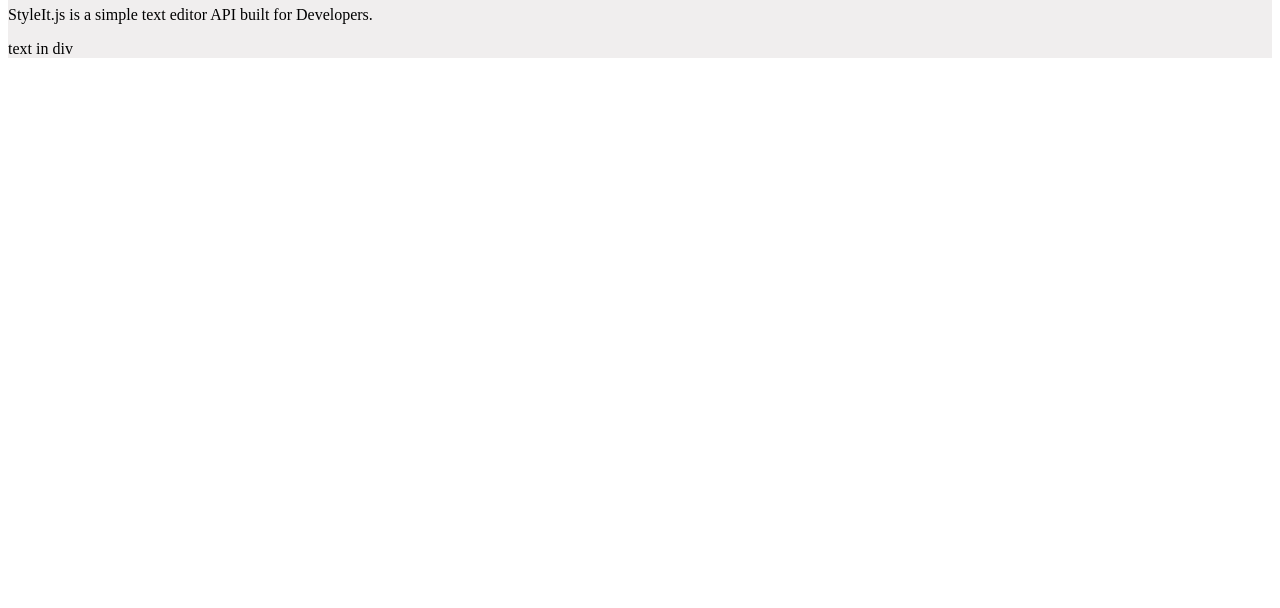
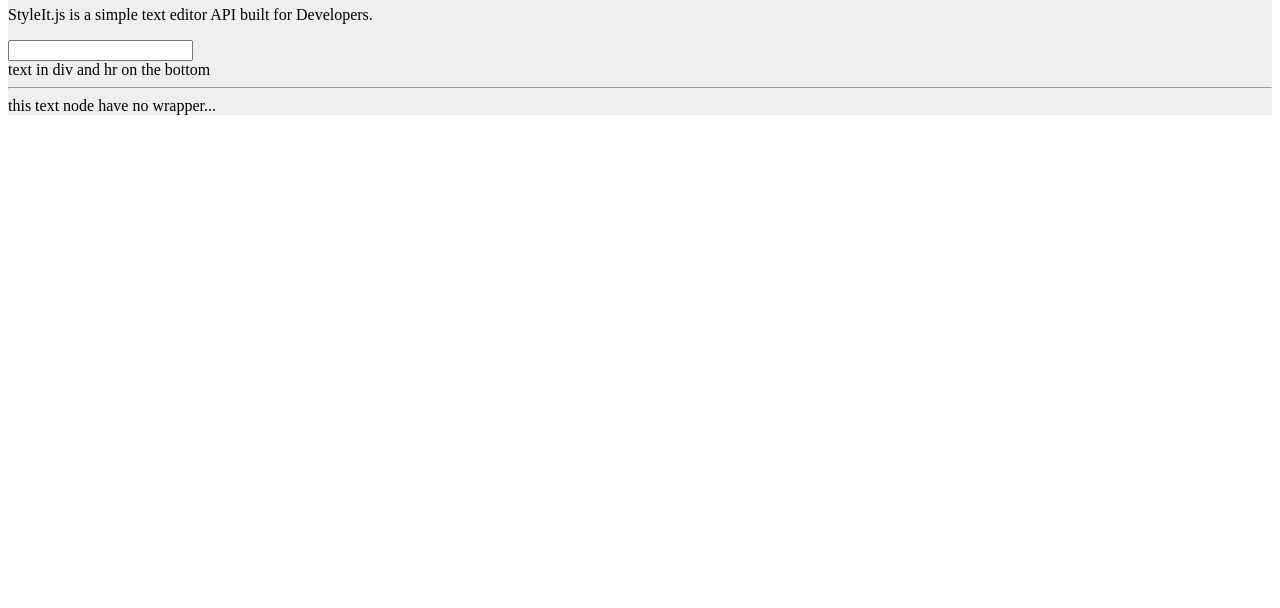
Before and after one commit to style-it/StyleIt-dev, a website built with webpack: page index.html in a window 1280 px wide. Shown: the part 192-800 px from the top of the page. Built offline with nearby package versions, Linux system fonts and the light colour scheme.

Commit message:
add more dev stuff

```diff
--- a/index.html
+++ b/index.html
@@ -38,9 +38,12 @@
       <p>
         StyleIt.js is a simple text editor API built for Developers.
       </p>
+      <input/>
       <div>
-        text in div
+        text in div and hr on the bottom
+        <hr/>
       </div>
+      this text node have no wrapper...
     </div>
     <style>
       .test {
```
